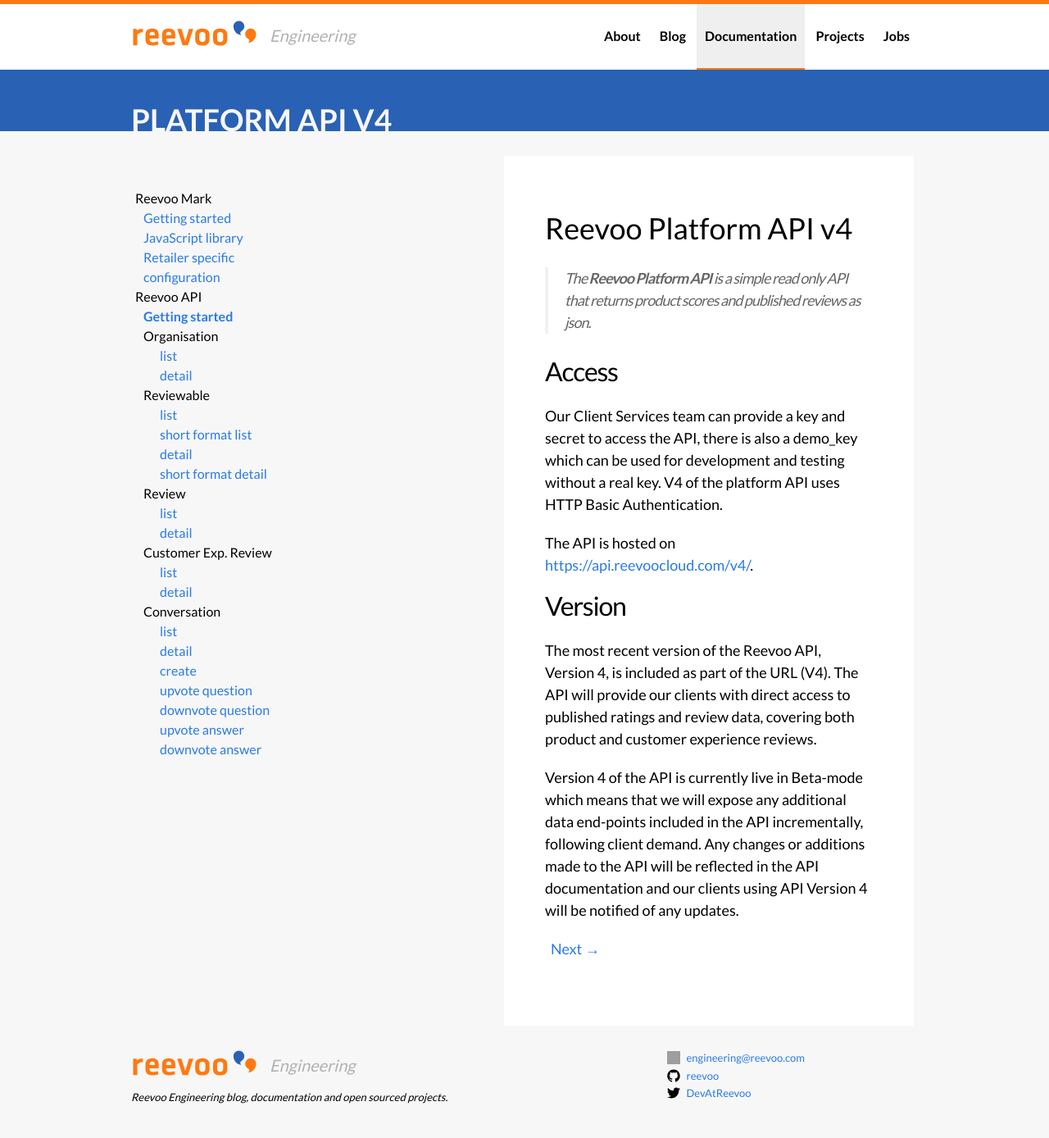
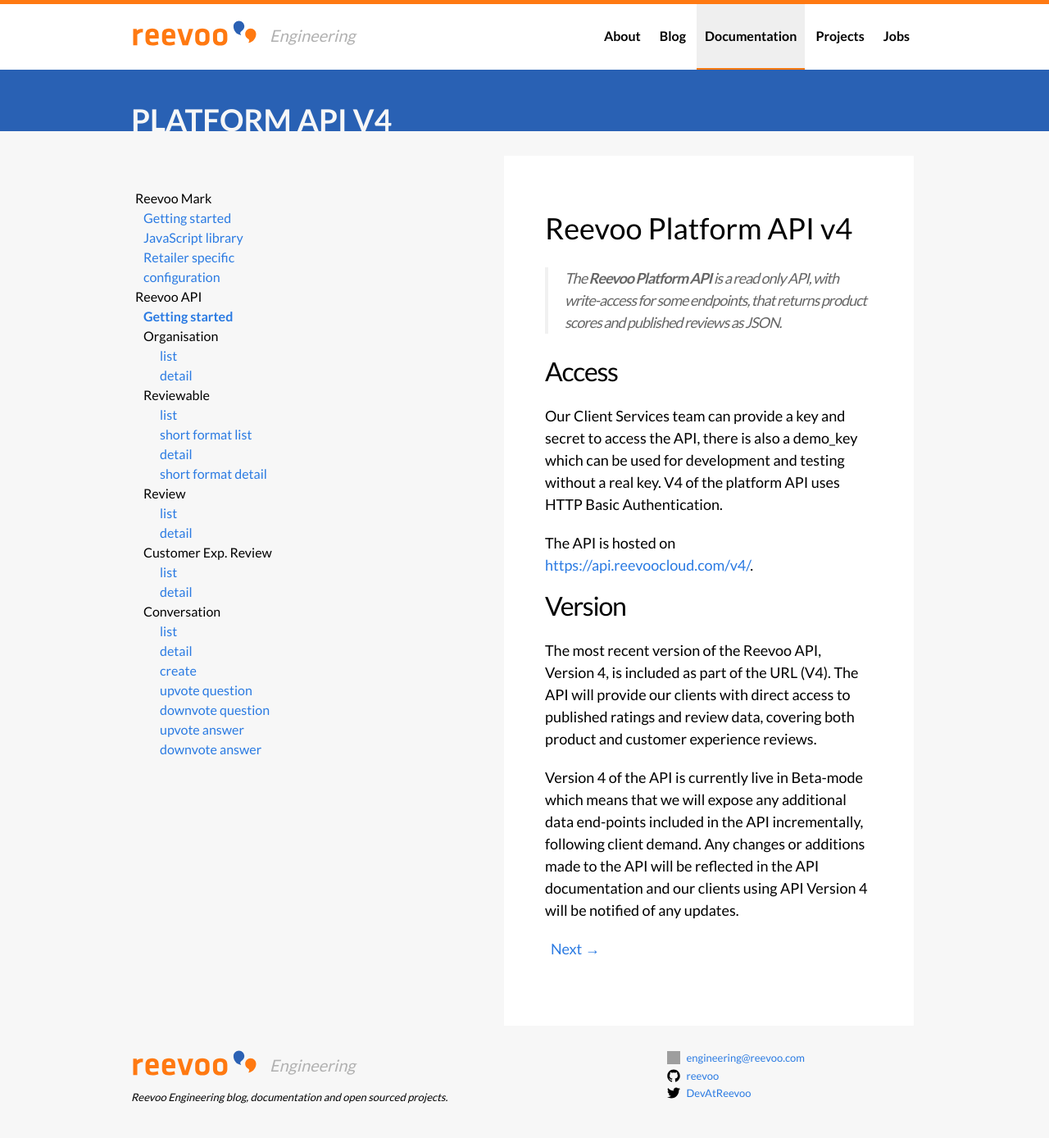
Before and after one commit to reevoo/reevoo.github.io, a Jekyll site: the page built from docs/reevooapi/reevooapi-getting-started.markdown, in a window 1280 px wide. Shown: the whole page at 82% size. Built offline with Jekyll 4.4.1, drawn with Linux system fonts in a browser that asks for light colours; grey boxes are pictures that could not be loaded.

Commit message:
Update reevooapi-getting-started.markdown

```diff
--- a/docs/reevooapi/reevooapi-getting-started.markdown
+++ b/docs/reevooapi/reevooapi-getting-started.markdown
@@ -9,7 +9,7 @@
 
 # Reevoo Platform API v4
 
-> The **Reevoo Platform API** is a simple read only API that returns product scores and published reviews as json.
+> The **Reevoo Platform API** is a read only API, with write-access for some endpoints, that returns product scores and published reviews as JSON.
 
 ## Access
 Our Client Services team can provide a key and secret to access the API, there is also a
```
